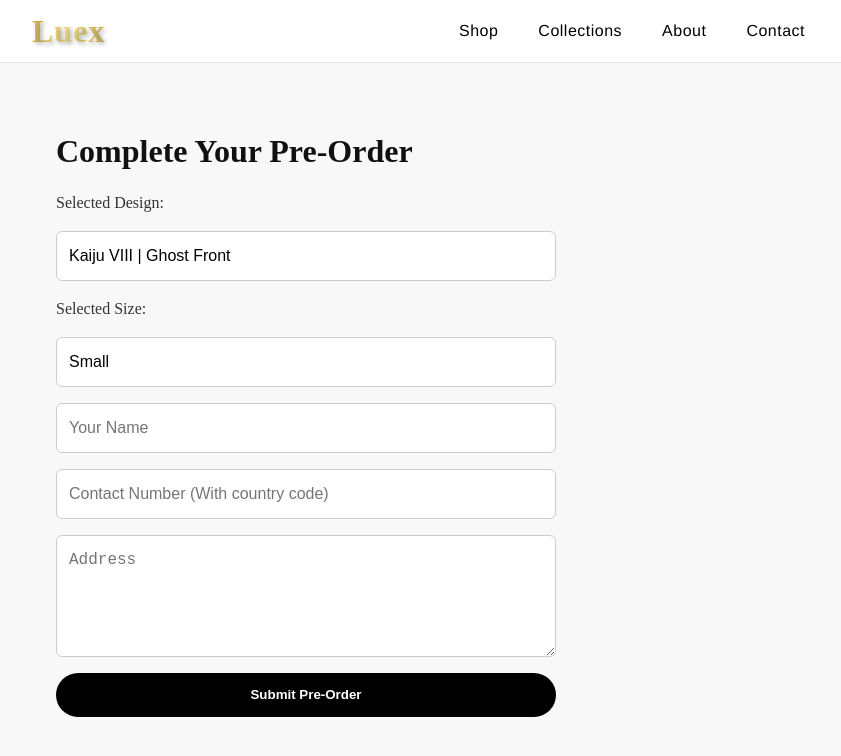
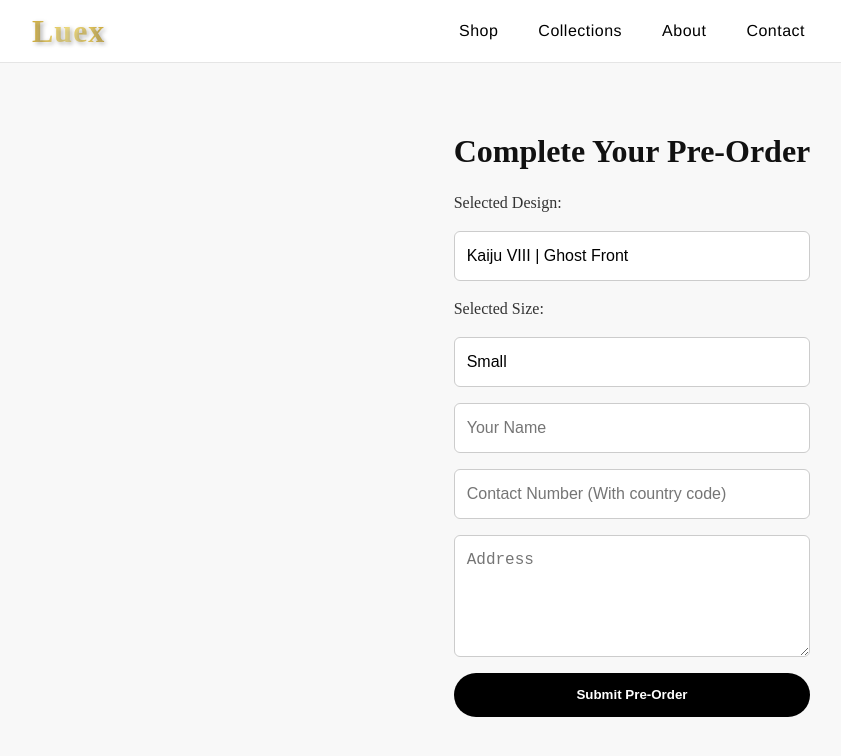
Before and after one commit to deepak427/Luex, a Next.js app: page /preorder in a window 1280 px wide. Shown: the top 756 px of the page, without its empty margins (8-849 px from the left). Built offline with nearby package versions, Linux system fonts and the light colour scheme.

Commit message:
fix: changed display grid to flex

```diff
--- a/app/(root)/preorder/PreOrderPage.module.css
+++ b/app/(root)/preorder/PreOrderPage.module.css
@@ -1,8 +1,9 @@
 .container {
   padding: 4rem;
   background: #f8f8f8;
-  display: grid;
+  display: flex;
   min-height: 100dvh;
+  justify-content: center;
 }
 
 .heading {
```
